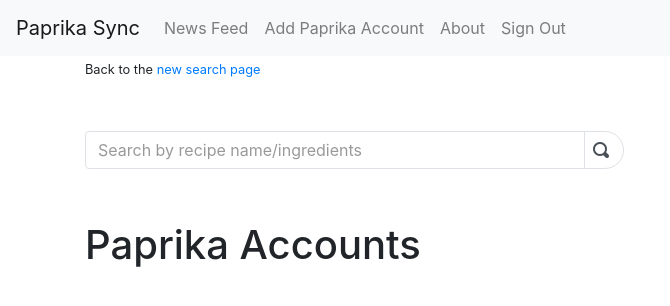
After one commit to grschafer/paprika-sync, a Django app: page /find_old in a window 1280 px wide. The commit adds this page. Shown: the top 306 px of the page, without its empty margins (0-670 px from the left). Run offline with Django 3.2, Linux system fonts and the light colour scheme; the visitor is signed in with stand-in values (Sample User, id 1); some libraries are stand-ins or nearby versions.

Commit message:
Revamp search page
Unifies display of search results
Filters by intersection of
- recipe title tokens
- recipe ingredient tokens

And the above is intersected by
- union of source tags and/or tokens
- union of account tags and/or tokens

The source and account input boxes have a dropdown and auto-complete
(backed by tagify), but also allow inputs outside of the dropdown
options.

```diff
--- a/paprika_sync/core/urls.py
+++ b/paprika_sync/core/urls.py
@@ -14,6 +14,8 @@ urlpatterns = [
     path("recipe/<int:pk>/clone", view=views.recipe_clone_view, name="recipe-clone"),
     path("recipe/<int:pk>/diff/<int:other_pk>", view=views.RecipeDiffView.as_view(), name="recipe-diff"),
     path("find", view=views.FindRecipesView.as_view(), name="find-recipes"),
+    path("find_old", view=views.FindRecipesOldView.as_view(), name="find-recipes-old"),
+    path("find_old/search", view=views.SearchRecipesOldView.as_view(), name="search-recipes"),
     path("find/search", view=views.SearchRecipesView.as_view(), name="search-recipes"),
     path("account/<str:other_alias>/recipes", view=views.AccountRecipeListView.as_view(), name="account-recipes"),
 ]
--- a/paprika_sync/core/views.py
+++ b/paprika_sync/core/views.py
@@ -1,11 +1,16 @@
 import logging
 
+from functools import reduce
+import json
+import operator
 import requests.exceptions
 
 from django.contrib import messages
 from django.contrib.auth.mixins import LoginRequiredMixin
 from django.contrib.auth.decorators import login_required
 from django.db import transaction
+from django.db.models import Q, Count
+from django.db.models.functions import Lower
 from django.http import Http404
 from django.shortcuts import redirect
 from django.urls import reverse_lazy
@@ -181,6 +186,15 @@ class FindRecipesView(LoginRequiredMixin, TemplateView):
 
     def get_context_data(self, **kwargs):
         kwargs['paprika_accounts'] = PaprikaAccount.objects.all()
+        kwargs['account_aliases'] = list(
+            PaprikaAccount.objects.values_list('alias', flat=True).order_by('?')
+        )
+        # Get list of unique sources, most popular first
+        kwargs['sources'] = list(Recipe.objects.annotate(
+            source_lower=Lower('source')
+        ).values('source_lower').annotate(
+            count=Count('source_lower')
+        ).order_by('-count').values_list('source_lower', flat=True))
         return super().get_context_data(**kwargs)
 
 
@@ -188,6 +202,54 @@ class SearchRecipesView(views.APIView):
     permission_classes = [permissions.IsAuthenticated]
     renderer_classes = [renderers.TemplateHTMLRenderer]
     template_name = 'core/search_results.html'
+
+    def get(self, request, format=None):
+        # Recipe title must contain all tokens in title field, not necessarily adjacent
+        title = request.GET['title']
+        # Recipe ingredients must contain all tokens in ingredient field, not necessarily adjacent
+        ingredient = request.GET['ingredient']
+        # Show recipes from any provided source
+        source = request.GET['source']
+        # Show recipes from any provided account
+        account_alias = request.GET['account']
+
+        recipes = Recipe.objects.filter(date_ended__isnull=True).order_by('name', 'paprika_account__alias')
+
+        title_tokens = title.split()
+        for token in title_tokens:
+            recipes = recipes.filter(name__icontains=token)
+
+        ingredient_tokens = ingredient.split()
+        for token in ingredient_tokens:
+            recipes = recipes.filter(ingredients__icontains=token)
+
+        # TODO: how to parse tagify output for source/account?
+        if source:
+            source_tokens = json.loads(source)
+            source_q = reduce(operator.or_, (Q(source__icontains=t['value']) for t in source_tokens))
+            recipes = recipes.filter(source_q)
+
+        if account_alias:
+            alias_tokens = json.loads(account_alias)
+            alias_q = reduce(operator.or_, (Q(paprika_account__alias__icontains=t['value']) for t in alias_tokens))
+            recipes = recipes.filter(alias_q)
+        logger.info('recipe count=%s after filtering w/ %s', recipes.count(), dict(request.GET))
+
+        return Response({'recipes': recipes})
+
+
+class FindRecipesOldView(LoginRequiredMixin, TemplateView):
+    template_name = 'core/find_recipes_old.html'
+
+    def get_context_data(self, **kwargs):
+        kwargs['paprika_accounts'] = PaprikaAccount.objects.all()
+        return super().get_context_data(**kwargs)
+
+
+class SearchRecipesOldView(views.APIView):
+    permission_classes = [permissions.IsAuthenticated]
+    renderer_classes = [renderers.TemplateHTMLRenderer]
+    template_name = 'core/search_results_old.html'
 
     def get(self, request, format=None):
         # TODO: Possible optimization is to register requests in redis and
--- a/paprika_sync/static/css/project.css
+++ b/paprika_sync/static/css/project.css
@@ -265,18 +265,29 @@ img.cloud-sync-signup {
   margin-top: 1rem;
 }
 
-section.search input[name=recipe-search] {
+section.search .tagify .tagify__tag + .tagify__input::before {
+  display: none;
+}
+section.search input.recipe-search {
   background-repeat: no-repeat;
   background-position: 95% center;
   background-size: 18px;
   border: 1px solid #dee2e6;
-  border-radius: 5rem;
   padding: 0.375rem 0.75rem;
   max-width: 500px;
 }
+section.search input.recipe-search::placeholder {
+  color: rgba(0, 0, 0, 0.4);
+}
+section.search tags {
+  max-width: 500px;
+}
 section.search .input-group {
-  margin: 4px 4px 2rem 4px;
+  margin: 4px 0;
   width: auto;
+}
+section.search .input-group .form-control {
+  height: auto;
 }
 section.search .input-group-append .oi {
   display: block;
@@ -290,11 +301,18 @@ section.search .input-group-append .oi {
 section.search .input-group-append .oi.oi-magnifying-glass {
   background-color: transparent;
 }
-section.search .search-results {
+section.search label {
+  align-self: center;
+  margin-bottom: 0;
+}
+
+section.search-results {
   position: relative;
+  min-height: 200px;
 }
-section.search .search-results .loading-spinner {
+section.search-results .loading-spinner {
   position: absolute;
+  margin-top: -40px;
   top: 0;
   left: 0;
   width: 100%;
--- a/paprika_sync/static/js/project.js
+++ b/paprika_sync/static/js/project.js
@@ -1,6 +1,114 @@
 /* Project specific Javascript goes here. */
 (function () {
 
+// New search page functionality (Aug 2021)
+if (window.location.pathname === '/find') {
+    const form = document.querySelector('form#search');
+    const loadingSpinner = document.querySelector('.search-results .loading-spinner');
+    const searchResults = document.querySelector('.search-results .results');
+    let lastInputTime = Date.now();
+    const waitAfterStopTypingToFetch = 500;  // milliseconds
+
+    const allSearches = document.querySelectorAll('.recipe-search');
+    const clearSearchIcons = document.querySelectorAll('.oi-x');
+    const sourcesList = JSON.parse(document.getElementById('sources-list').textContent);
+    const accountsList = JSON.parse(document.getElementById('accounts-list').textContent);
+    const tagifyMap = {"source": new Tagify(document.querySelector('input[name=source]'),
+        {
+            whitelist: sourcesList,
+            editTags: false,
+            dropdown: {
+                enabled: 0
+            }
+        }),
+        "account": new Tagify(document.querySelector('input[name=account]'),
+        {
+            whitelist: accountsList,
+            editTags: false,
+            dropdown: {
+                enabled: 0
+            }
+        })
+    };
+    let controller = new AbortController(); // for aborting the call if user is still typing
+
+    function anySearchBoxHasInput() {
+        return Array.from(allSearches).some(el => el.value.length >= 3);
+    }
+
+    // Attach change listeners to tagify inputs
+    Array.from(allSearches).filter(el => el.classList.contains('tagify')).forEach(searchBox => searchBox.addEventListener('change', inputListener));
+    // Attach input listeners to non-tagify inputs
+    Array.from(allSearches).filter(el => !el.classList.contains('tagify')).forEach(searchBox => searchBox.addEventListener('input', inputListener));
+
+    function inputListener() {
+        const userInput = this.value;
+        lastInputTime = Date.now()
+        if (userInput.length > 0) {
+            this.parentNode.querySelector('.oi-x').removeAttribute('hidden');
+            this.parentNode.querySelector('.oi-magnifying-glass').setAttribute('hidden', '');
+        }
+        if (userInput.length === 0) {
+            this.parentNode.querySelector('.oi-x').setAttribute('hidden', '');
+            this.parentNode.querySelector('.oi-magnifying-glass').removeAttribute('hidden');
+        }
+        controller.abort();
+
+        // Only query backend if user has typed at least 3 letters (shortest recipe name in db currently is 4 letters)
+        if (anySearchBoxHasInput()) {
+            searchResults.removeAttribute('hidden');
+            loadingSpinner.removeAttribute('hidden');
+            // Timer prevents querying unless user has stopped typing for 500ms
+            setTimeout(function() {
+                if (Date.now() - lastInputTime >= waitAfterStopTypingToFetch) {
+                    const formData = new FormData(form);
+                    const params = new URLSearchParams(formData);
+                    let controller = new AbortController();
+                    fetch(`/find/search?${params}`, {signal: controller.signal})
+                    .then(response => {
+                        if (!response.ok) {
+                            throw new Error('Network response was not ok');
+                        }
+                        return response.text()
+                    })
+                    .then(text => {
+                        loadingSpinner.setAttribute('hidden', '');
+                        searchResults.innerHTML = text;
+                    })
+                    .catch(error => {
+                        if (error.name === 'AbortError') {
+                            console.log('Fetch aborted:', error);
+                        }
+                        else {
+                            console.error('Error fetching recipe search results:', error);
+                        }
+                    });
+                }
+            }, waitAfterStopTypingToFetch);
+        }
+        else {
+            searchResults.setAttribute('hidden', '');
+        }
+        lastSearchInput = userInput;
+    }
+
+    clearSearchIcons.forEach(searchIcon => searchIcon.addEventListener('click', function() {
+        const localSearchBox = this.parentNode.parentNode.querySelector('input.recipe-search');
+        if (localSearchBox.classList.contains('tagify')) {
+            tagifyMap[localSearchBox.getAttribute('name')].removeAllTags();
+        }
+        else {
+            localSearchBox.value = '';
+            const event = document.createEvent('HTMLEvents');
+            event.initEvent('input', true, false);
+            localSearchBox.dispatchEvent(event);
+            localSearchBox.focus();
+        }
+    }));
+}
+
+// Old search page functionality
+else if (window.location.pathname === '/find_old') {
     const searchBox = document.querySelector('.recipe-search');
     const searchResults = document.querySelector('.search-results .results');
     const loadingSpinner = document.querySelector('.search-results .loading-spinner');
@@ -33,7 +141,7 @@ searchBox.addEventListener('input', function() {
             // Timer prevents querying unless user has stopped typing for 500ms
             setTimeout(function() {
                 if (Date.now() - lastInputTime >= waitAfterStopTypingToFetch) {
-                fetch(`/find/search?q=${userInput}`)
+                    fetch(`/find_old/search?q=${userInput}`)
                     .then(response => {
                         if (!response.ok) {
                             throw new Error('Network response was not ok');
@@ -60,5 +168,6 @@ clearSearchIcon.addEventListener('click', function() {
         searchBox.dispatchEvent(event);
         searchBox.focus();
     });
+}
 
 })();
--- a/paprika_sync/static/sass/project.scss
+++ b/paprika_sync/static/sass/project.scss
@@ -125,18 +125,35 @@ img.cloud-sync-signup {
     margin-top: 1rem;
 }
 section.search {
-    input[name=recipe-search] {
+    // Hide placeholder text when tags are added:
+    // https://github.com/yairEO/tagify/issues/495#issuecomment-620498047
+    .tagify {
+        .tagify__tag + .tagify__input::before{
+            display:none
+        }
+    }
+    input.recipe-search {
         background-repeat: no-repeat;
         background-position: 95% center;
         background-size: 18px;
         border: 1px solid #dee2e6;
-        border-radius: 5rem;
         padding: .375rem .75rem;
+        max-width: 500px;
+
+        &::placeholder {
+            color: rgba(0, 0, 0, 0.4);
+        }
+    }
+    tags {
         max-width: 500px;
     }
     .input-group {
-        margin: 4px 4px 2rem 4px;
+        margin: 4px 0;
         width: auto;
+    }
+    .input-group .form-control {
+        // override bootstrap forcing inputs to be single-line height
+        height: auto;
     }
     .input-group-append {
         .oi {
@@ -153,11 +170,17 @@ section.search {
             }
         }
     }
-
-    .search-results {
+    label {
+        align-self: center;
+        margin-bottom: 0;
+    }
+}
+section.search-results {
     position: relative;
+    min-height: 200px;
     .loading-spinner {
         position: absolute;
+        margin-top: -40px;
         top: 0;
         left: 0;
         width: 100%;
@@ -165,4 +188,3 @@ section.search {
         background-color: #ffffffaa;
     }
 }
-}
--- /dev/null
+++ b/paprika_sync/templates/core/find_recipes_old.html
@@ -0,0 +1,48 @@
+{% extends "base.html" %}
+{% load humanize %}
+
+{% block title %}Find Recipes{% endblock %}
+
+{% block content %}
+
+<p class="small my-1">Back to the <a href="{% url 'core:find-recipes' %}">new search page</a></p>
+
+<section class="table-responsive search">
+    <div class="input-group">
+        <input type="text" class="recipe-search form-control" name="recipe-search" placeholder="Search by recipe name/ingredients">
+        <div class="input-group-append">
+            <span class="oi oi-magnifying-glass input-group-text" title="magnifying glass"></span>
+            <button class="btn btn-outline-secondary oi oi-x" title="clear search" type="button" hidden></button>
+        </div>
+    </div>
+
+    <div class="table-responsive search-results">
+        <div class="results" hidden>
+            {% include "core/search_results_old.html" %}
+        </div>
+        {% include "core/loading_spinner.html" %}
+    </div>
+</section>
+
+<section class="table-responsive account-list">
+    <h1>Paprika Accounts</h1>
+    <table class="table table-sm">
+        <tbody>
+            {% for account in paprika_accounts %}
+            <tr>
+                <th scope="row">{{ account.alias }}</th>
+                {% if account in request.user.paprika_accounts.all %}
+                    <td><a href="{% url 'core:recipes' %}">View your recipes</a></td>
+                {% else %}
+                    <td><a href="{% url 'core:account-recipes' other_alias=account.alias %}">Browse recipes</a></td>
+                {% endif %}
+            </tr>
+            {% endfor %}
+        </tbody>
+    </table>
+</section>
+
+
+{% include 'core/_pagination.html' %}
+
+{% endblock %}
--- /dev/null
+++ b/paprika_sync/templates/core/search_result_table_old.html
@@ -0,0 +1,20 @@
+<table class="table table-sm">
+    <thead>
+        <tr>
+            <th scope="col">Name</th>
+            <th scope="col">Account</th>
+            <th scope="col">Added</th>
+            <th scope="col">Rating</th>
+        </tr>
+    </thead>
+    <tbody>
+        {% for recipe in recipe_list %}
+        <tr>
+            <th scope="row"><a href="{% url 'core:recipe' recipe.pk %}">{{ recipe.name }}</a></th>
+            <td>{{ recipe.paprika_account.alias }}</td>
+            <td>{{ recipe.created|date }}</td>
+            <td>{{ recipe.rating }}</td>
+        </tr>
+        {% endfor %}
+    </tbody>
+</table>
--- /dev/null
+++ b/paprika_sync/templates/core/search_results_old.html
@@ -0,0 +1,6 @@
+<h2>Matches by name</h2>
+{% include "core/search_result_table_old.html" with recipe_list=recipes_name %}
+<h2>Matches by ingredients</h2>
+{% include "core/search_result_table_old.html" with recipe_list=recipes_ingredients %}
+<h2>Matches by source</h2>
+{% include "core/search_result_table_old.html" with recipe_list=recipes_source %}
--- a/requirements/base.txt
+++ b/requirements/base.txt
@@ -8,7 +8,8 @@ redis>=2.10.6, < 3  # pyup: < 3 # https://github.com/antirez/redis
 
 # Django
 # ------------------------------------------------------------------------------
-django==2.0.13  # pyup: < 2.1  # https://www.djangoproject.com/
+django~=2.1.0  # https://www.djangoproject.com/
+
 django-environ==0.4.5  # https://github.com/joke2k/django-environ
 django-model-utils==3.1.2  # https://github.com/jazzband/django-model-utils
 django-allauth==0.38.0  # https://github.com/pennersr/django-allauth
--- a/requirements/production.txt
+++ b/requirements/production.txt
@@ -3,7 +3,7 @@
 -r ./base.txt
 
 gunicorn==19.9.0  # https://github.com/benoitc/gunicorn
-psycopg2==2.7.4 --no-binary psycopg2  # https://github.com/psycopg/psycopg2
+psycopg2-binary==2.8.6  # https://github.com/psycopg/psycopg2
 sentry-sdk==0.10.0  # https://github.com/getsentry/sentry-python
 
 # Django
```
Also changed, not shown: paprika_sync/templates/core/find_recipes.html (+65 -28 lines), paprika_sync/templates/core/search_results.html (+1 -6 lines), requirements/local.txt (+8 -2 lines), setup.cfg (+10 -3 lines), 2 other files. Lines whose indentation alone changed are shown as unchanged.
